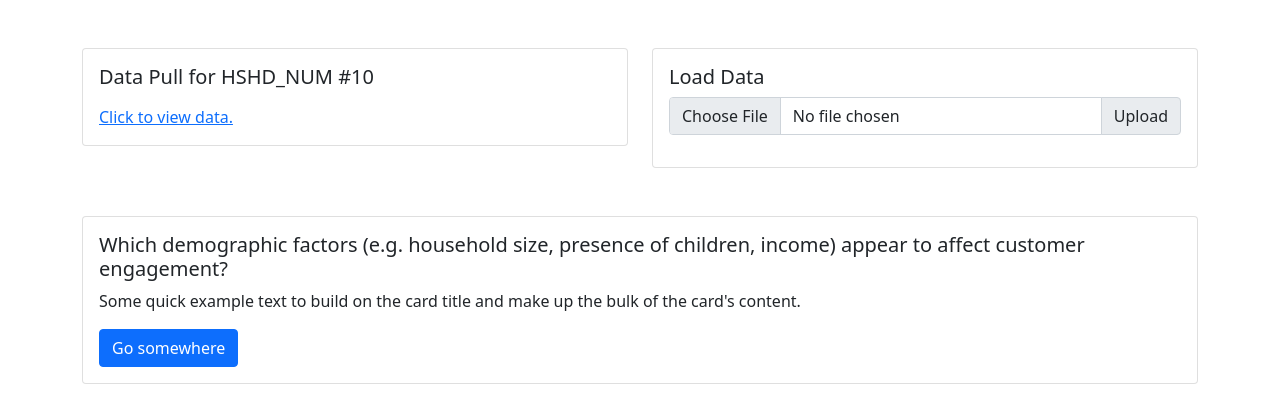
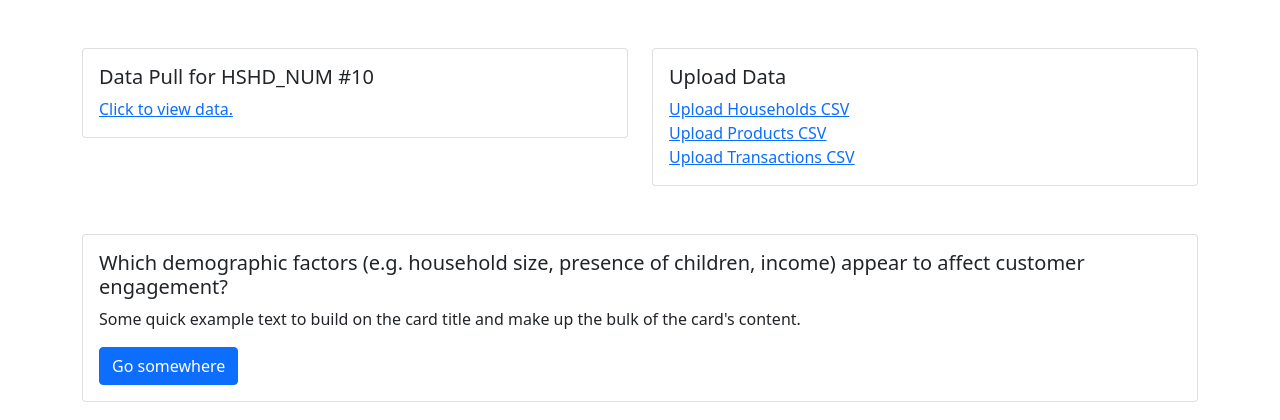
Before and after one commit to conleyrj/cproj, a Flask app: page /dashboard in a window 1280 px wide. Shown: the part 50-470 px from the top of the page. Run offline with Flask 2, Linux system fonts and the light colour scheme; some libraries are stand-ins or nearby versions.

Commit message:
add upload pages for csvs

```diff
--- a/app.py
+++ b/app.py
@@ -1,7 +1,10 @@
 from datetime import datetime, timedelta
 import os
-from flask import Flask, render_template, request, redirect, url_for, flash, session
+from flask import Flask, render_template, request, redirect, url_for, request
 from flask_sqlalchemy import SQLAlchemy
+from werkzeug.utils import secure_filename
+import pandas as pd
+import csv
 
 app = Flask(__name__)
 app.secret_key = "cloudcomp"
@@ -121,6 +124,39 @@ def data_pull_10():
 def data_pull_all():
   return render_template('data_pull_all.html')
 
+@app.route('/upload_h', methods=['GET', 'POST'])
+def upload_h():
+  if request.method == 'POST':
+    f = request.files['file']
+    f.save(secure_filename(f.filename))
+    df = pd.read_csv(f.filename)
+    df.to_csv(f.filename, index=None)
+    data = pd.read_csv(f.filename)
+    return render_template('upload_h.html', tables=[data.to_html()], titles=[''])
+  return render_template('upload_h.html')
+
+@app.route('/upload_p', methods=['GET', 'POST'])
+def upload_p():
+  if request.method == 'POST':
+    f = request.files['file']
+    f.save(secure_filename(f.filename))
+    df = pd.read_csv(f.filename)
+    df.to_csv(f.filename, index=None)
+    data = pd.read_csv(f.filename)
+    return render_template('upload_p.html', tables=[data.to_html()], titles=[''])
+  return render_template('upload_p.html')
+
+@app.route('/upload_t', methods=['GET', 'POST'])
+def upload_t():
+  if request.method == 'POST':
+    f = request.files['file']
+    f.save(secure_filename(f.filename))
+    df = pd.read_csv(f.filename)
+    df.to_csv(f.filename, index=None)
+    data = pd.read_csv(f.filename)
+    return render_template('upload_t.html', tables=[data.to_html()], titles=[''])
+  return render_template('upload_t.html')
+
 
 if __name__ == '__main__':
   app.run(debug=True)
--- a/templates/dashboard.html
+++ b/templates/dashboard.html
@@ -21,7 +21,6 @@
                 <div class="card" style="width: auto;">
                   <div class="card-body">
                     <h5 class="card-title">Data Pull for HSHD_NUM #10</h5>
-                    <p class="card-text"></p>
                     <a class="text-center" href="/data_pull_10">Click to view data.</a>
                   </div>
                 </div>
@@ -29,11 +28,12 @@
               <div class="col-lg-6 mt-5">
                 <div class="card" style="width: auto;">
                   <div class="card-body">
-                    <h5 class="card-title">Load Data</h5>
-                    <div class="input-group mb-3">
-                      <input type="file" class="form-control" id="inputGroupFile02">
-                      <label class="input-group-text" for="inputGroupFile02">Upload</label>
-                    </div>
+                    <h5 class="card-title">Upload Data</h5>
+                    <a class="text-center" href="/upload_h">Upload Households CSV</a>
+                    <br>
+                    <a class="text-center" href="/upload_p">Upload Products CSV</a>
+                    <br>
+                    <a class="text-center" href="/upload_t">Upload Transactions CSV</a>
                   </div>
                 </div>
               </div>
```
Also changed, not shown: templates/upload_h.html (added, +49 -0 lines), templates/upload_p.html (added, +49 -0 lines), templates/upload_t.html (added, +49 -0 lines).
